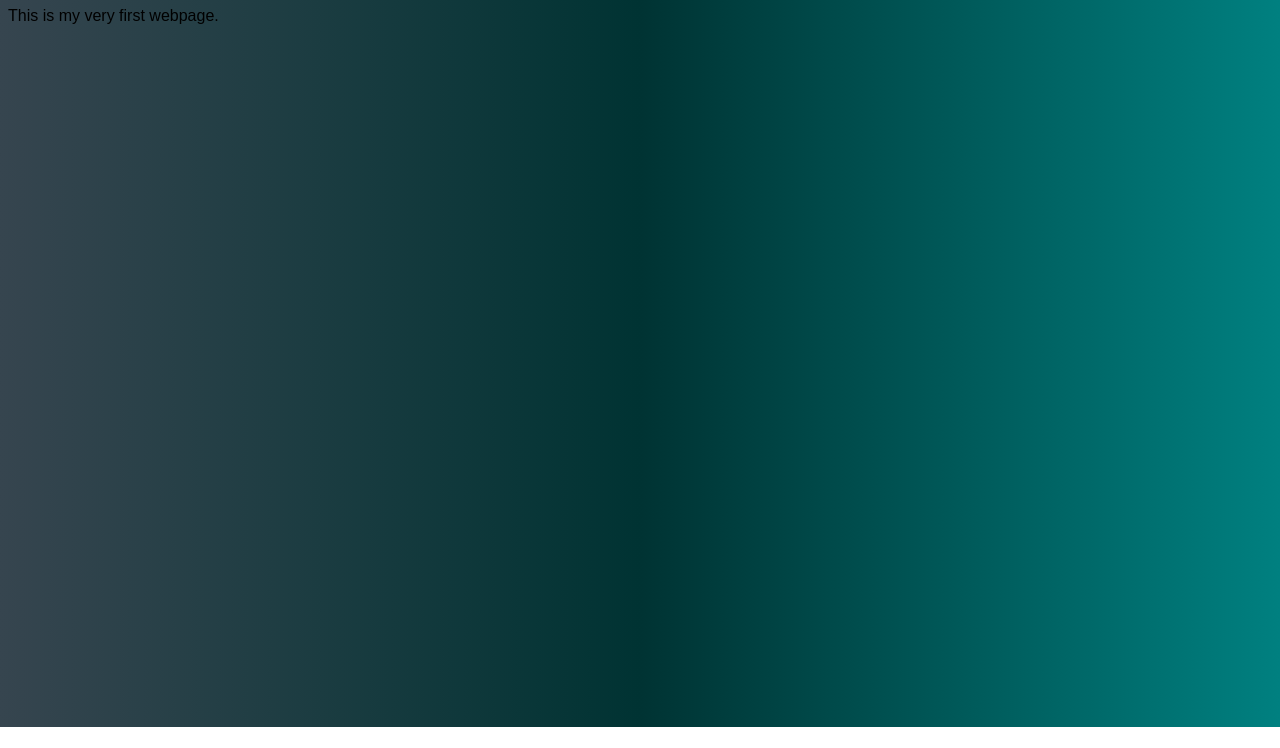
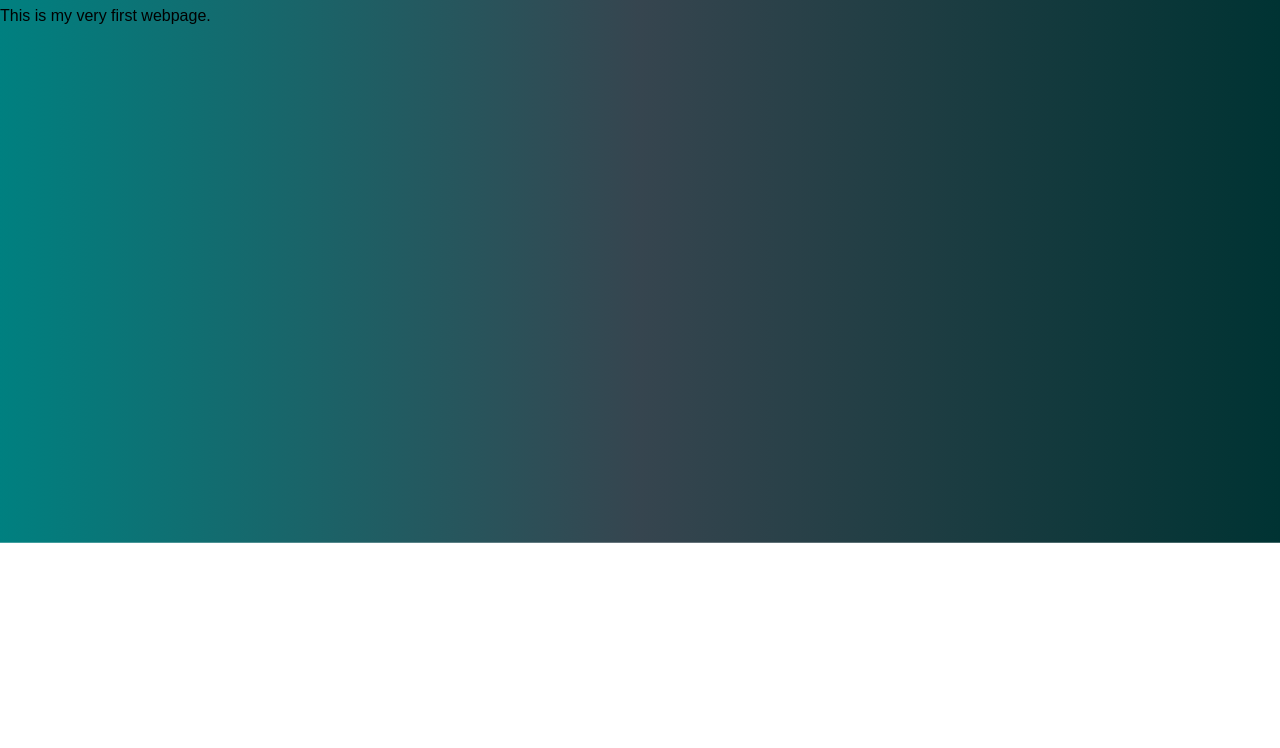
Before and after one commit to IntelligentMachinesClub/website, a plain HTML site: page index.html in a window 1280 px wide. Shown: the part 73-821 px from the top of the page. Before the commit the page ends 800 px from the top, so only its background shows below. Drawn offline with Linux system fonts and the light colour scheme.

Commit message:
Update style.css

```diff
--- a/style.css
+++ b/style.css
@@ -1,6 +1,23 @@
 body {
-  background: linear-gradient(to right, #36454F, #003333, #008080);
+  /* We define two background layers, separated by a comma. */
+  /* Layer 1: The color gradient */
+  background-image: linear-gradient(to right, #008080, #36454F, #003333),
+  /* Layer 2: A gradient that is transparent then white */
+                    linear-gradient(to bottom, transparent, white);
+
+  /* We tell the browser where each background layer should be. */
+  /* Layer 1 will cover the top 75% of the page. */
+  background-position: top, bottom;
+  /* Layer 2 will cover the bottom 25% of the page. */
+  background-size: 100% 75%, 100% 25%;
+
+  /* Prevent the backgrounds from repeating. */
+  background-repeat: no-repeat;
+
+  /* Standard styles */
   font-family: sans-serif;
+  margin: 0; /* Removes default browser margin */
+  min-height: 100vh; /* Ensures the body is at least the full height of the viewport */
 }
 
 h1 {
```
